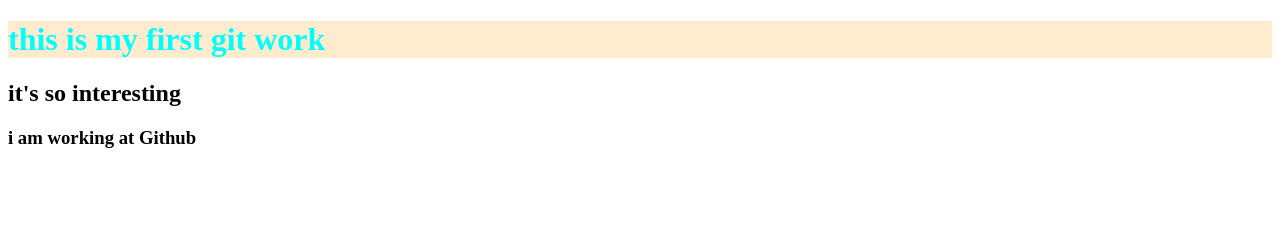
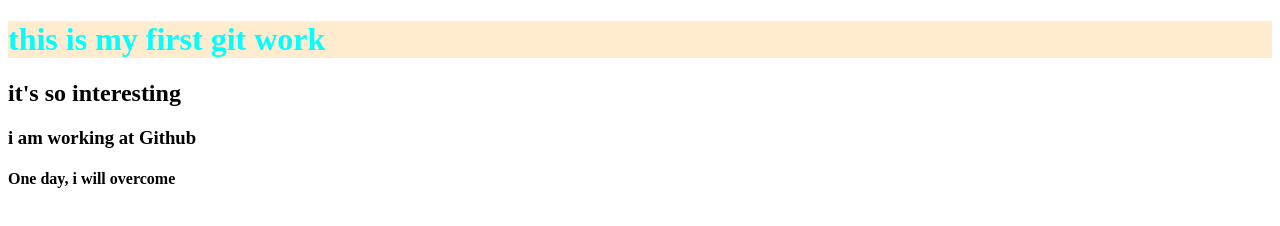
Before and after one commit to shantu321/my-first-work, a plain HTML site: page index.html in a window 1280 px wide. Drawn offline with Linux system fonts and the light colour scheme.

Commit message:
h4 changed

```diff
--- a/index.html
+++ b/index.html
@@ -11,6 +11,7 @@
     <h1> this is my first git work</h1>
     <h2>it's so interesting</h2>
     <h3> i am working at Github</h3>
+    <h4>One day, i will overcome</h4>
 
 </body>
 </html>
```
